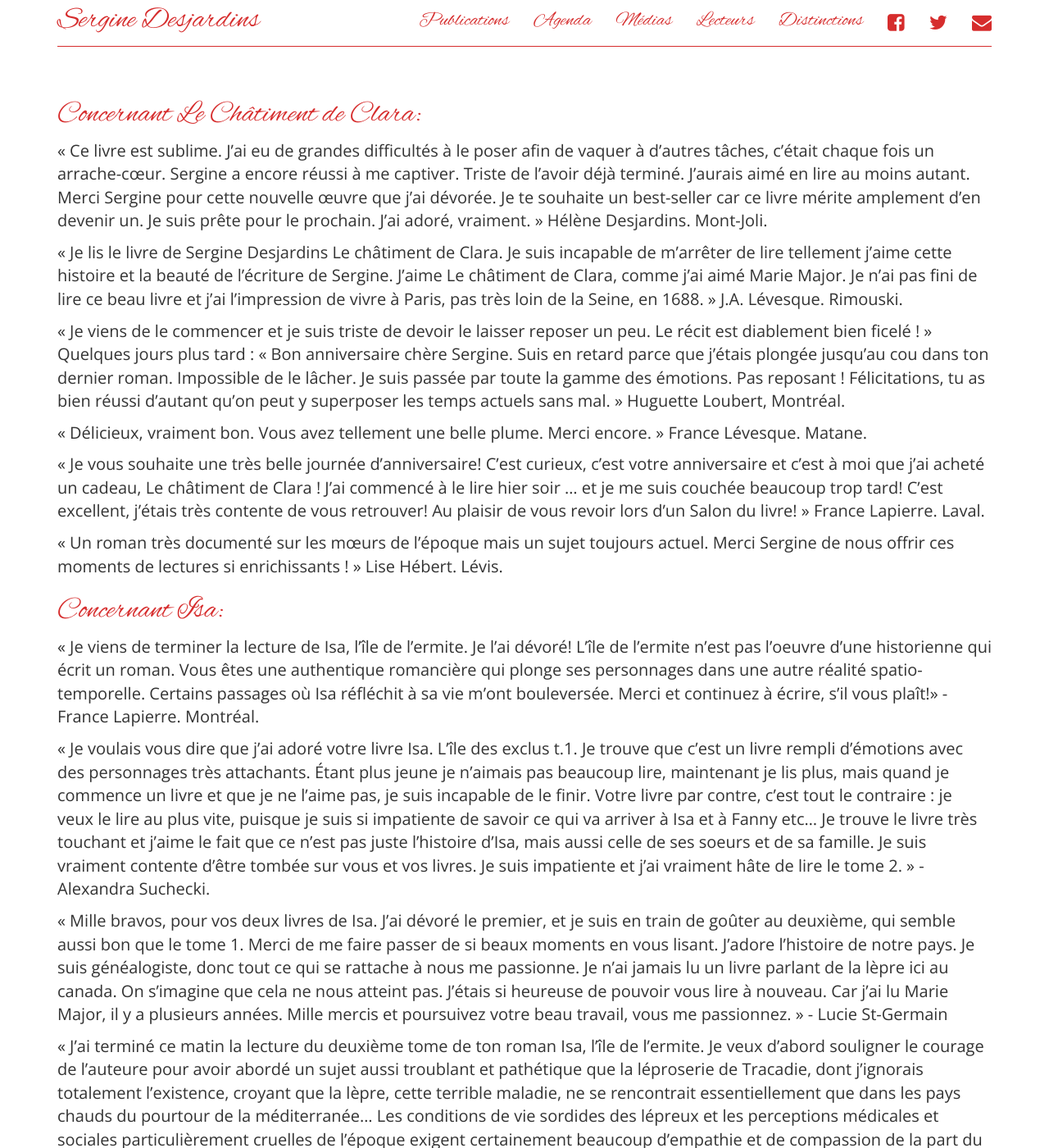
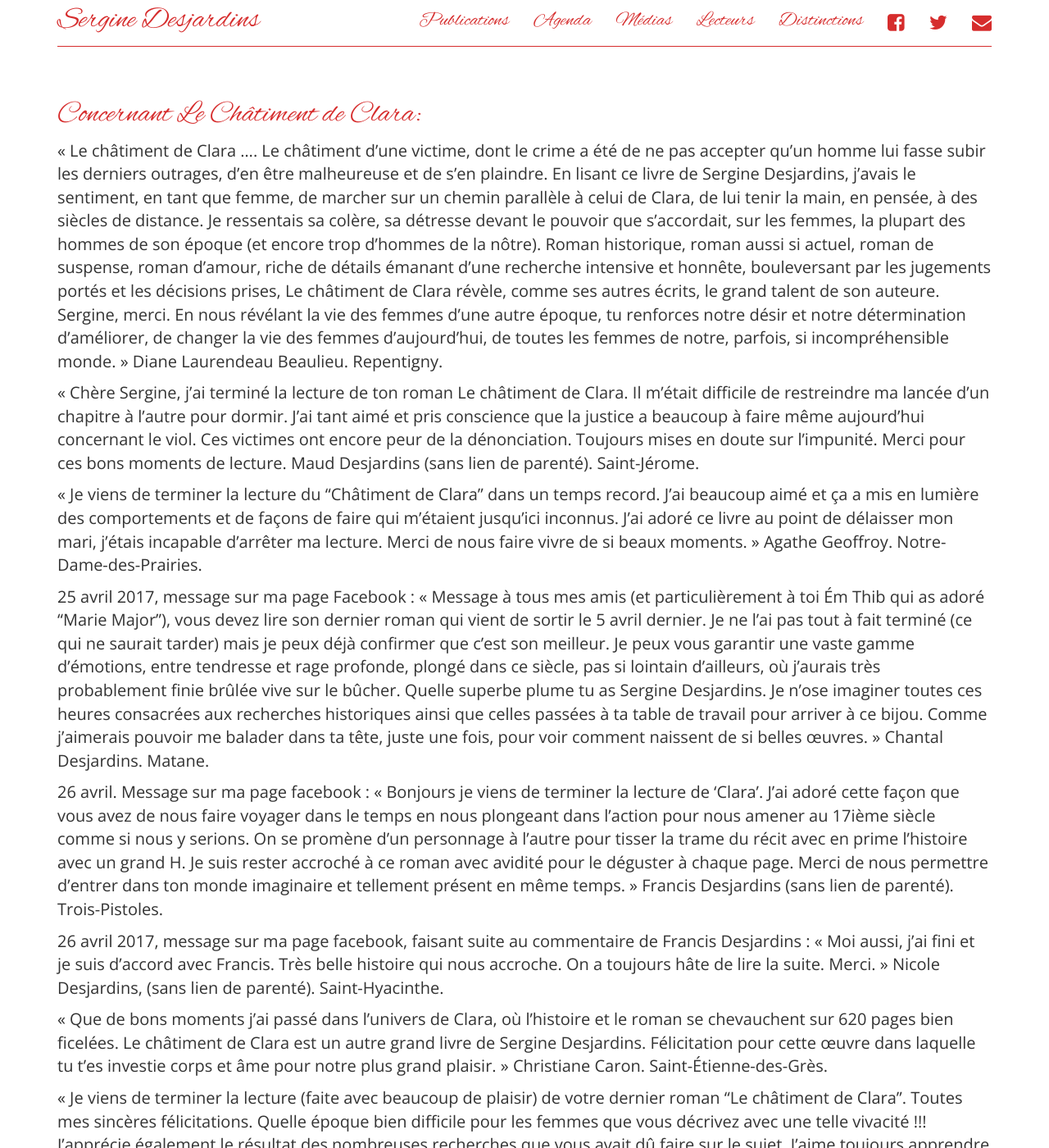
Before and after one commit to serginedesjardins/serginedesjardins.github.io, a Jekyll site: the page built from lecteurs.md, in a window 1280 px wide and 1400 px high. Shown: the whole window at 82% size. Built offline with Jekyll 4.4.1, drawn with Linux system fonts in a browser that asks for light colours; nearby versions of some CDN libraries; some of the changed text lies outside the part shown.

Commit message:
J'ai ajouté des commentaires de lecteurs.

```diff
--- a/lecteurs.md
+++ b/lecteurs.md
@@ -6,7 +6,25 @@ permalink: /lecteurs/
 
 # Concernant Le Châtiment de Clara:
 
-« Ce livre est sublime. J’ai eu de grandes difficultés à le poser afin de vaquer à d’autres tâches, c’était chaque fois un arrache-cœur. Sergine a encore réussi à me captiver. Triste de l'avoir déjà terminé. J'aurais aimé en lire au moins autant. Merci Sergine pour cette nouvelle œuvre que j'ai dévorée. Je te souhaite un best-seller car ce livre mérite amplement d'en devenir un. Je suis prête pour le prochain. J’ai adoré, vraiment. » Hélène Desjardins. Mont-Joli.
+« Le châtiment de Clara …. Le châtiment d’une victime, dont le crime a été de ne pas accepter qu’un homme lui fasse subir les derniers outrages, d’en être malheureuse et de s’en plaindre. En lisant ce livre de Sergine Desjardins, j’avais le sentiment, en tant que femme, de marcher sur un chemin parallèle à celui de Clara, de lui tenir la main, en pensée, à des siècles de distance. Je ressentais sa colère, sa détresse devant le pouvoir que s’accordait, sur les femmes, la plupart des hommes de son époque (et encore trop d’hommes de la nôtre). Roman historique, roman aussi si actuel, roman de suspense, roman d’amour, riche de détails émanant d’une recherche intensive et honnête, bouleversant par les jugements portés et les décisions prises, Le châtiment de Clara révèle, comme ses autres écrits, le grand talent de son auteure. Sergine, merci. En nous révélant la vie des femmes d’une autre époque, tu renforces notre désir et notre détermination d’améliorer, de changer la vie des femmes d’aujourd’hui, de toutes les femmes de notre, parfois, si incompréhensible monde. » Diane Laurendeau Beaulieu. Repentigny.
+
+« Chère Sergine, j’ai terminé la lecture de ton roman Le châtiment de Clara. Il m’était difficile de restreindre ma lancée d’un chapitre à l’autre pour dormir. J’ai tant aimé et pris conscience que la justice a beaucoup à faire même aujourd’hui concernant le viol. Ces victimes ont encore peur de la dénonciation. Toujours mises en doute sur l’impunité. Merci pour ces bons moments de lecture. Maud Desjardins (sans lien de parenté). Saint-Jérome.
+
+« Je viens de terminer la lecture du "Châtiment de Clara" dans un temps record. J'ai beaucoup aimé et ça a mis en lumière des comportements et de façons de faire qui m'étaient jusqu'ici inconnus. J'ai adoré ce livre au point de délaisser mon mari, j'étais incapable d'arrêter ma lecture. Merci de nous faire vivre de si beaux moments. » Agathe Geoffroy. Notre-Dame-des-Prairies.
+
+25 avril 2017, message sur ma page Facebook : « Message à tous mes amis (et particulièrement à toi Ém Thib qui as adoré "Marie Major"), vous devez lire son dernier roman qui vient de sortir le 5 avril dernier. Je ne l'ai pas tout à fait terminé (ce qui ne saurait tarder) mais je peux déjà confirmer que c'est son meilleur. Je peux vous garantir une vaste gamme d'émotions, entre tendresse et rage profonde, plongé dans ce siècle, pas si lointain d'ailleurs, où j'aurais très probablement finie brûlée vive sur le bûcher. Quelle superbe plume tu as Sergine Desjardins. Je n'ose imaginer toutes ces heures consacrées aux recherches historiques ainsi que celles passées à ta table de travail pour arriver à ce bijou. Comme j'aimerais pouvoir me balader dans ta tête, juste une fois, pour voir comment naissent de si belles œuvres. » Chantal Desjardins. Matane.
+
+26 avril. Message sur ma page facebook : « Bonjours je viens de terminer la lecture de 'Clara'. J'ai adoré cette façon que vous avez de nous faire voyager dans le temps en nous plongeant dans l'action pour nous amener au 17ième siècle comme si nous y serions. On se promène d'un personnage à l'autre pour tisser la trame du récit avec en prime l'histoire avec un grand H. Je suis rester accroché à ce roman avec avidité pour le déguster à chaque page. Merci de nous permettre d'entrer dans ton monde imaginaire et tellement présent en même temps. » Francis Desjardins (sans lien de parenté). Trois-Pistoles.
+
+26 avril 2017, message sur ma page facebook, faisant suite au commentaire de Francis Desjardins : « Moi aussi, j’ai fini et je suis d’accord avec Francis. Très belle histoire qui nous accroche. On a toujours hâte de lire la suite. Merci. » Nicole Desjardins, (sans lien de parenté). Saint-Hyacinthe.
+
+« Que de bons moments j'ai passé dans l'univers de Clara, où l'histoire et le roman se chevauchent sur 620 pages bien ficelées. Le châtiment de Clara est un autre grand livre de Sergine Desjardins. Félicitation pour cette œuvre dans laquelle tu t'es investie corps et âme pour notre plus grand plaisir. » Christiane Caron. Saint-Étienne-des-Grès.
+
+« Je viens de terminer la lecture (faite avec beaucoup de plaisir) de votre dernier roman "Le châtiment de Clara". Toutes mes sincères félicitations. Quelle époque bien difficile pour les femmes que vous décrivez avec une telle vivacité !!!  J'apprécie également le résultat des nombreuses recherches que vous avait dû faire sur le sujet. J'aime toujours apprendre du nouveau: je ne savais pas qui était la pourtant renommée peintre Artemisia Gentileschi. Lors d'un prochain voyage à Florence, je ne manquerai pas d'aller voir son tableau "Judith décapitant Holopherne" à la Galleria des Uffizi, ou même en Espagne à la cathédrale de Séville "Marie Madeleine comme mélancolie". Merci pour toutes ces heures d'intéressante lecture. » Diane Bonhomme Limoges. Espagne.
+
+« J’ai lu votre livre avec grand plaisir. J’attends le prochain avec envie et je dois aller porter votre volume à ma mère de 85 ans. Bonne journée. » Hélène Deschesne.
+
+« Ce livre est sublime. J’ai eu de grandes difficultés à le poser afin de vaquer à d’autres tâches, c’était chaque fois un arrache-cœur. Sergine a encore réussi à me captiver. Triste de l'avoir déjà terminé. J'aurais aimé en lire au moins autant. Merci Sergine pour cette nouvelle œuvre que j'ai dévorée. Je te souhaite un best-seller car ce livre mérite amplement d'en devenir un. Je suis prête pour le prochain. J’ai adoré, vraiment. » Hélène Desjardins (sans lien de parenté). Mont-Joli.
 
 « Je lis le livre de Sergine Desjardins Le châtiment de Clara. Je suis incapable de m’arrêter de lire tellement j’aime cette histoire et la beauté de l’écriture de Sergine. J’aime Le châtiment de Clara, comme j’ai aimé Marie Major. Je n’ai pas fini de lire ce beau livre et j’ai l’impression de vivre à Paris, pas très loin de la Seine, en 1688. » J.A. Lévesque. Rimouski.
 
```
